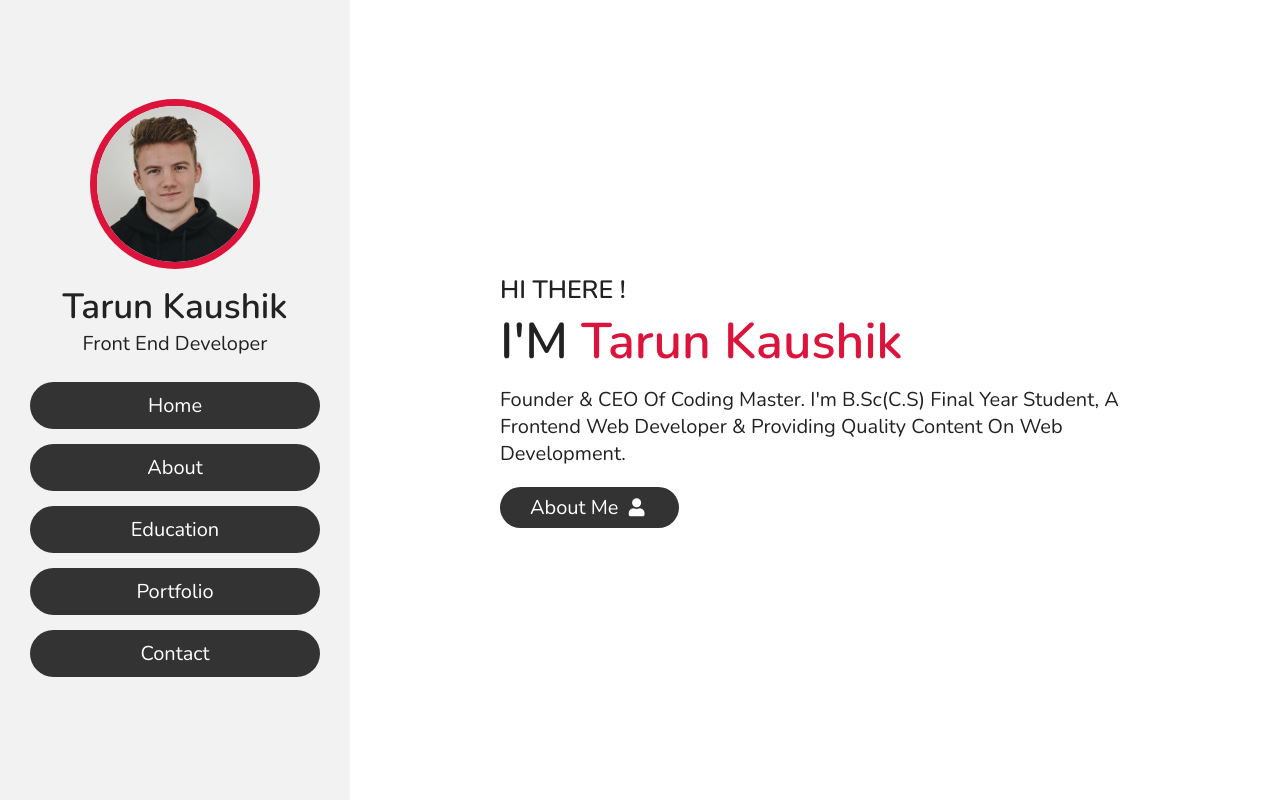
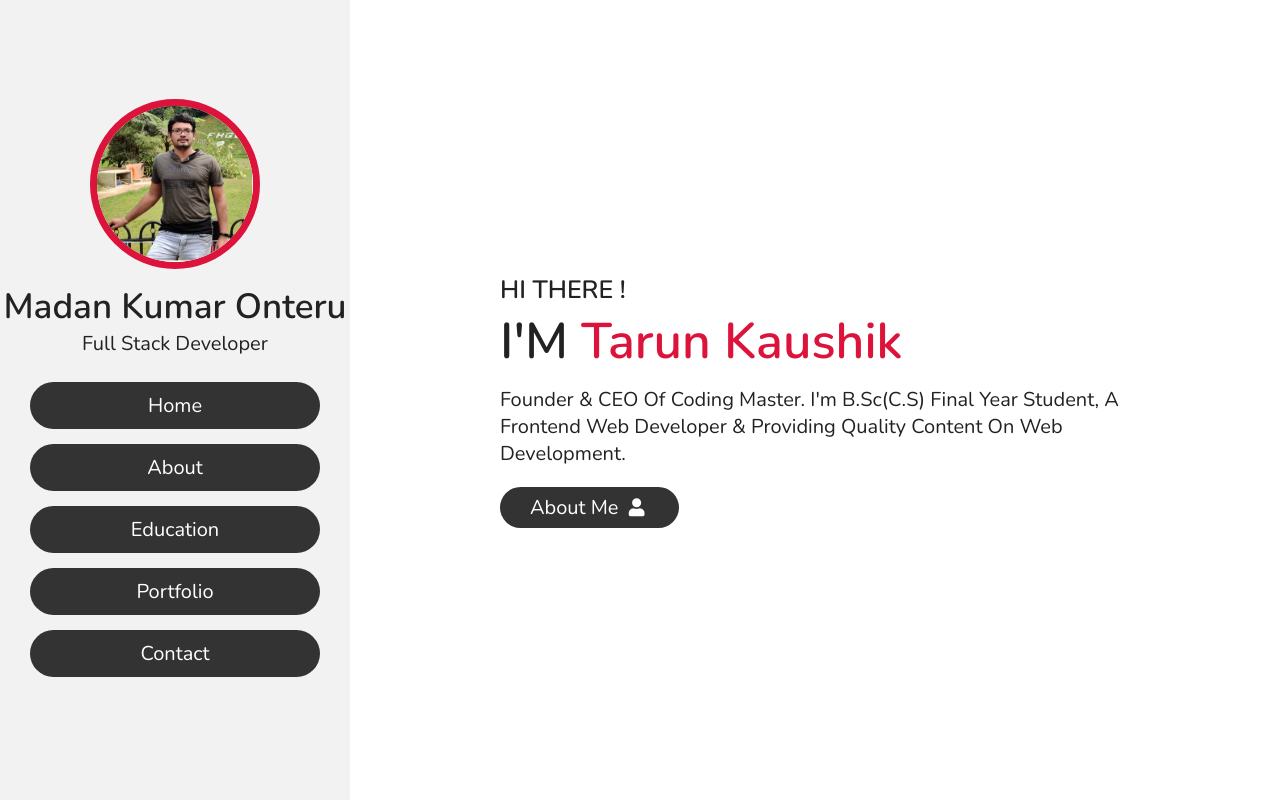
Before and after one commit to maonteru/Portfolio, a plain HTML site: page Index.html in a window 1280 px wide. Shown: the top 800 px of the page. Drawn offline with nearby package versions, Linux system fonts and the light colour scheme.

Commit message:
Profile Pic Changed

```diff
--- a/Index.html
+++ b/Index.html
@@ -18,9 +18,9 @@
 
  <header>
  <div class="user">
-     <img src="images/profile.jpg" alt="">
-     <h3 class="name">Tarun Kaushik</h3>
-     <p class="post">Front End Developer</p>
+     <img src="images/Profile_new.png" alt="">
+     <h3 class="name">Madan Kumar Onteru</h3>
+     <p class="post">Full Stack Developer</p>
  </div>
 
  <nav class="navbar">
```
Also changed, not shown: images/Profile_new.png (added).
